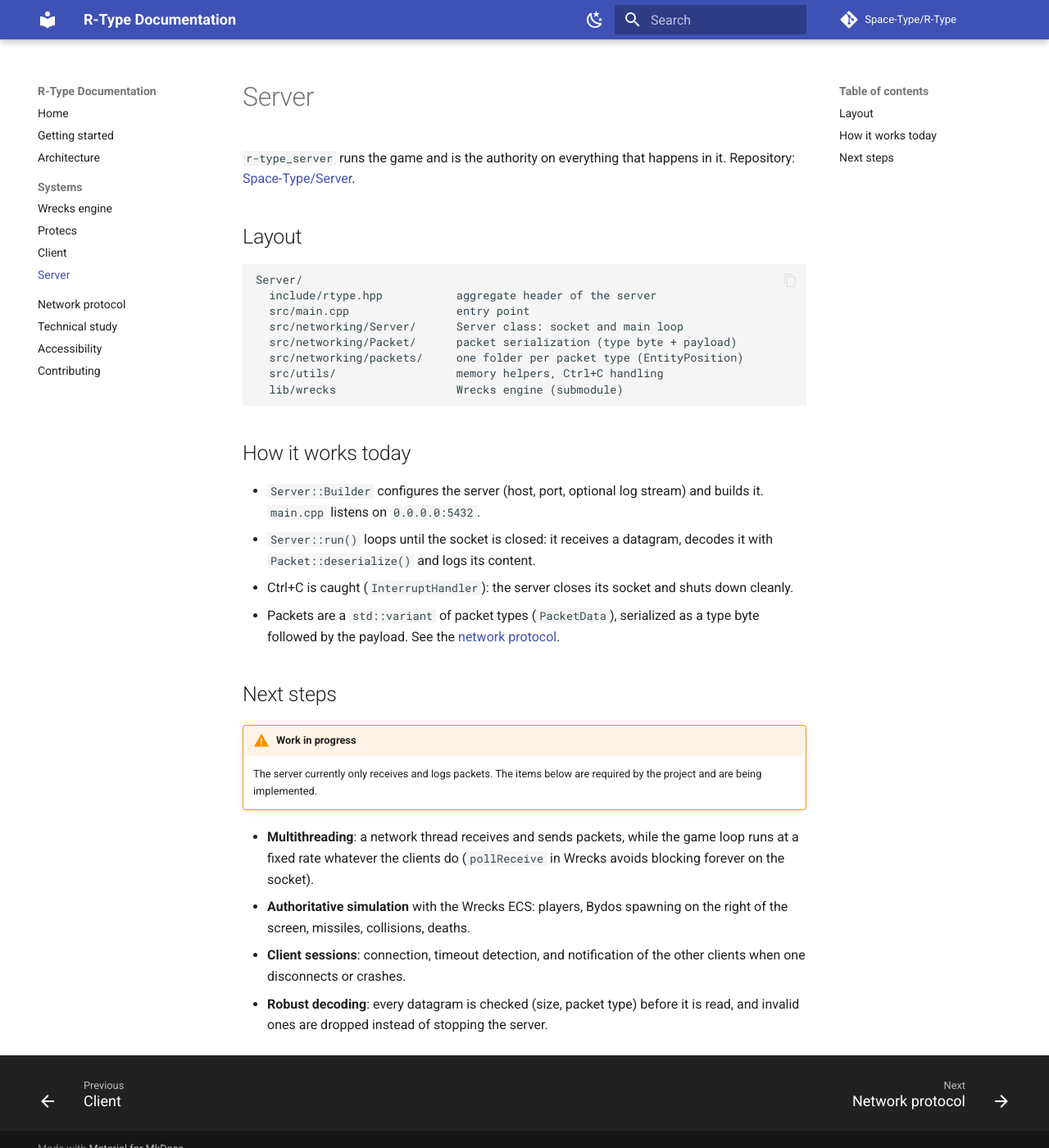
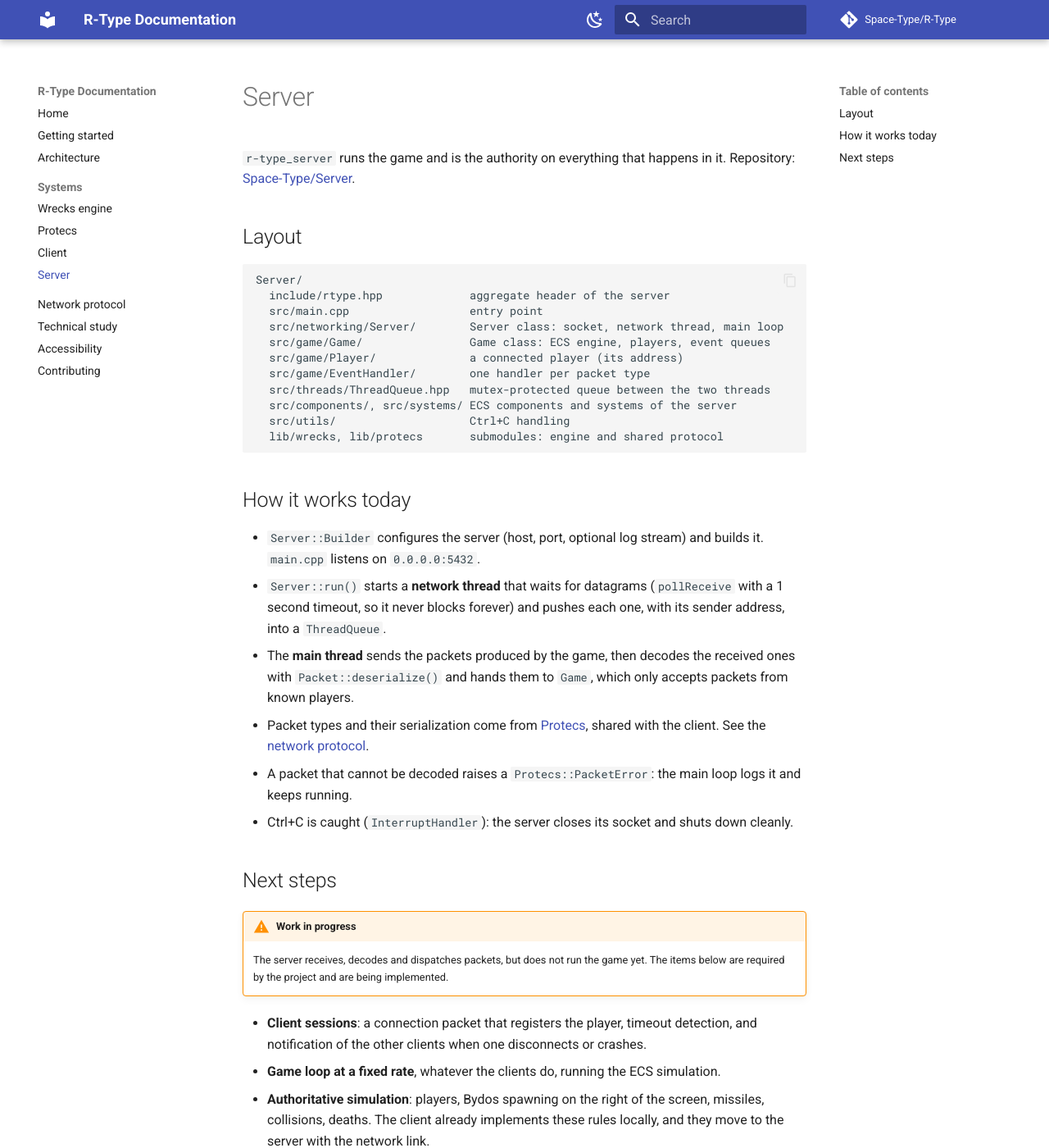
Before and after one commit to Space-Type/Documentation, an MkDocs documentation site: the page built from docs/systems/server.md, in a window 1280 px wide and 1400 px high. Shown: the whole window at 82% size. Built offline with MkDocs 1.6.1 and Material for MkDocs 9.7.7, drawn with Linux system fonts in a browser that asks for light colours; comment, search, counter and statistics services are not loaded; some of the changed text lies outside the part shown.

Commit message:
docs(server): describe the network thread and the event queues

````diff
--- a/docs/systems/server.md
+++ b/docs/systems/server.md
@@ -7,38 +7,49 @@ in it. Repository: [Space-Type/Server](https://github.com/Space-Type/Server).
 
 ```
 Server/
-  include/rtype.hpp           aggregate header of the server
-  src/main.cpp                entry point
-  src/networking/Server/      Server class: socket and main loop
-  src/networking/Packet/      packet serialization (type byte + payload)
-  src/networking/packets/     one folder per packet type (EntityPosition)
-  src/utils/                  memory helpers, Ctrl+C handling
-  lib/wrecks                  Wrecks engine (submodule)
+  include/rtype.hpp             aggregate header of the server
+  src/main.cpp                  entry point
+  src/networking/Server/        Server class: socket, network thread, main loop
+  src/game/Game/                Game class: ECS engine, players, event queues
+  src/game/Player/              a connected player (its address)
+  src/game/EventHandler/        one handler per packet type
+  src/threads/ThreadQueue.hpp   mutex-protected queue between the two threads
+  src/components/, src/systems/ ECS components and systems of the server
+  src/utils/                    Ctrl+C handling
+  lib/wrecks, lib/protecs       submodules: engine and shared protocol
 ```
 
 ## How it works today
 
 - `Server::Builder` configures the server (host, port, optional log stream)
   and builds it. `main.cpp` listens on `0.0.0.0:5432`.
-- `Server::run()` loops until the socket is closed: it receives a datagram,
-  decodes it with `Packet::deserialize()` and logs its content.
+- `Server::run()` starts a **network thread** that waits for datagrams
+  (`pollReceive` with a 1 second timeout, so it never blocks forever) and
+  pushes each one, with its sender address, into a `ThreadQueue`.
+- The **main thread** sends the packets produced by the game, then decodes the
+  received ones with `Packet::deserialize()` and hands them to `Game`, which
+  only accepts packets from known players.
+- Packet types and their serialization come from [Protecs](protecs.md), shared
+  with the client. See the [network protocol](../protocol.md).
+- A packet that cannot be decoded raises a `Protecs::PacketError`: the main
+  loop logs it and keeps running.
 - Ctrl+C is caught (`InterruptHandler`): the server closes its socket and
   shuts down cleanly.
-- Packets are a `std::variant` of packet types (`PacketData`), serialized as a
-  type byte followed by the payload. See the [network protocol](../protocol.md).
 
 ## Next steps
 
 !!! warning "Work in progress"
-    The server currently only receives and logs packets. The items below are
-    required by the project and are being implemented.
+    The server receives, decodes and dispatches packets, but does not run the
+    game yet. The items below are required by the project and are being
+    implemented.
 
-- **Multithreading**: a network thread receives and sends packets, while the
-  game loop runs at a fixed rate whatever the clients do (`pollReceive` in
-  Wrecks avoids blocking forever on the socket).
-- **Authoritative simulation** with the Wrecks ECS: players, Bydos spawning on
-  the right of the screen, missiles, collisions, deaths.
-- **Client sessions**: connection, timeout detection, and notification of the
-  other clients when one disconnects or crashes.
-- **Robust decoding**: every datagram is checked (size, packet type) before it
-  is read, and invalid ones are dropped instead of stopping the server.
+- **Client sessions**: a connection packet that registers the player,
+  timeout detection, and notification of the other clients when one
+  disconnects or crashes.
+- **Game loop at a fixed rate**, whatever the clients do, running the ECS
+  simulation.
+- **Authoritative simulation**: players, Bydos spawning on the right of the
+  screen, missiles, collisions, deaths. The client already implements these
+  rules locally, and they move to the server with the network link.
+- **Robust decoding**: also drop datagrams whose size is not the packet size
+  (unknown packet types are already rejected).
````
